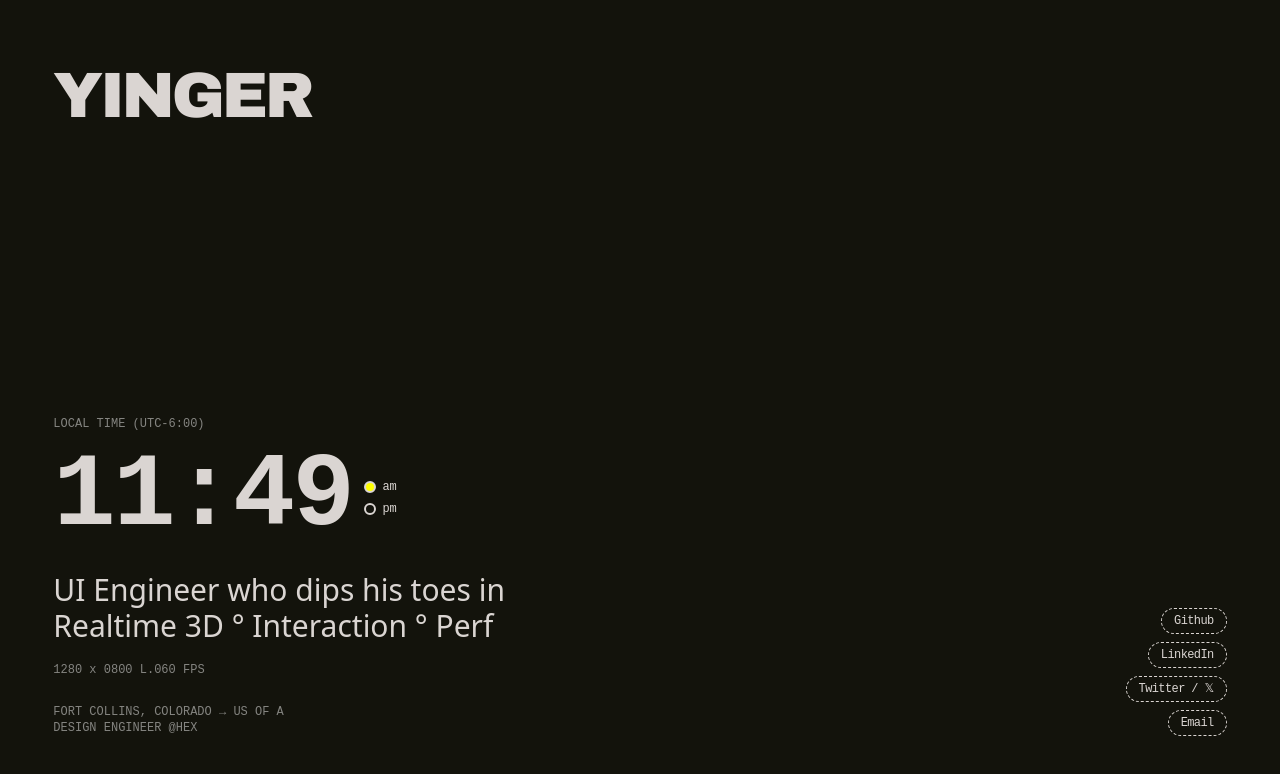
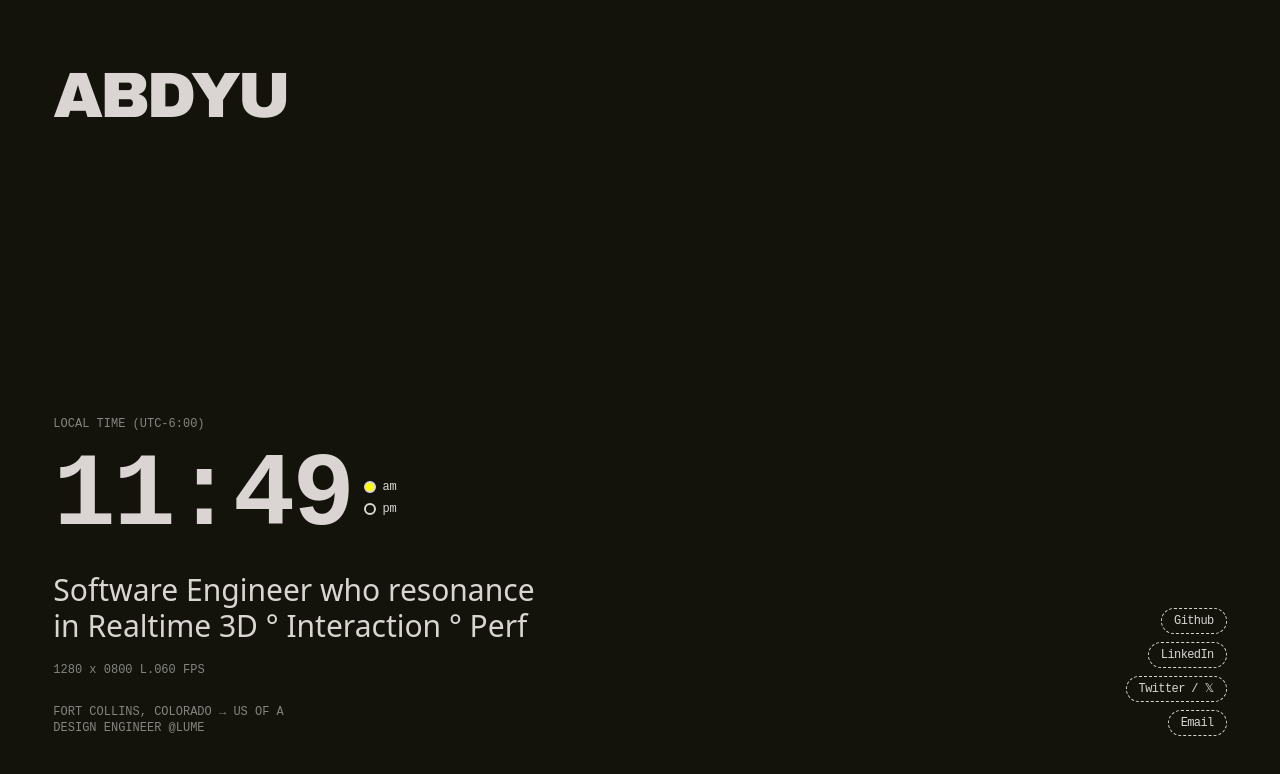
Before and after one commit to lumefold/yinger-clone, a Next.js app: page / in a window 1280 px wide. Shown: the top 774 px of the page. Built offline with nearby package versions, Linux system fonts and the light colour scheme; a web font is replaced by a local one.

Commit message:
Update page.tsx

```diff
--- a/src/app/page.tsx
+++ b/src/app/page.tsx
@@ -71,7 +71,7 @@ export default function Home() {
         {/* Logo */}
         <div className="absolute top-4 sm:top-16 left-0">
           <h1 className="font-heading text-[3rem] sm:text-[4rem] leading-none tracking-tighter text-primary">
-            YINGER
+            ABDYU
           </h1>
         </div>
 
@@ -102,14 +102,14 @@ export default function Home() {
 
               {/* Main Heading */}
               <h1 className="inline font-body text-2 leading-relaxed">
-                <span className="sr-only">Max Yinger is a</span>UI Engineer who{' '}
+                <span className="sr-only">Abdyu Bedada is a</span>Software Engineer who{' '}
                 <a
-                  href="https://www.youtube.com/watch?v=CZa2lY9CFyM"
+                  href="https://youtu.be/8GW6sLrK40k?si=1AuBZvlAbpbJbusv"
                   target="_blank"
                   rel="noreferrer"
                   className="link-animated rounded focus:outline-none focus-visible:ring-2 focus-visible:ring-primary focus-visible:ring-opacity-50"
                 >
-                  dips his toes
+                  resonance
                 </a>{' '}
                 in Realtime 3D ° Interaction ° Perf{' '}
                 <span className="inline-block text-right font-body-digit text-secondary text-n1 select-none whitespace-nowrap" suppressHydrationWarning>
@@ -138,12 +138,12 @@ export default function Home() {
               <br />
               Design Engineer{' '}
               <a
-                href="https://hex.tech/"
+                href="https://dev.to/lumefold/"
                 target="_blank"
                 rel="noreferrer"
                 className="link-animated rounded focus:outline-none focus-visible:ring-2 focus-visible:ring-primary focus-visible:ring-opacity-50"
               >
-                <span className="opacity-100">@Hex</span>
+                <span className="opacity-100">@Lume</span>
               </a>
             </p>
 
@@ -151,10 +151,10 @@ export default function Home() {
             <h2 className="sr-only">Social Links:</h2>
             <ul className="flex gap-1 sm:gap-2 justify-stretch sm:justify-start mt-4 sm:mt-0 sm:absolute sm:right-0 sm:bottom-0 sm:flex-col sm:items-end sm:gap-2 -translate-x-[3px] sm:translate-x-0">
               {[
-                { label: 'Github', shortLabel: 'Gh', href: 'https://github.com/maxyinger', delay: 0 },
-                { label: 'LinkedIn', shortLabel: 'Li', href: 'https://www.linkedin.com/in/max-yinger-605833a6/', delay: 1 },
-                { label: 'Twitter / 𝕏', shortLabel: '𝕏', href: 'https://twitter.com/maxyinger', delay: 2 },
-                { label: 'Email', shortLabel: 'Email', href: 'mailto:hi@yinger.dev', delay: 3 }
+                { label: 'Github', shortLabel: 'Gh', href: 'https://github.com/Lumefold', delay: 0 },
+                { label: 'LinkedIn', shortLabel: 'Li', href: 'https://www.linkedin.com/in/Lumefold/', delay: 1 },
+                { label: 'Twitter / 𝕏', shortLabel: '𝕏', href: 'https://twitter.com/Lumefold', delay: 2 },
+                { label: 'Email', shortLabel: 'Email', href: 'mailto:hello@Lumefold.com', delay: 3 }
               ].map((link, i) => (
                 <li
                   key={link.label}
```
